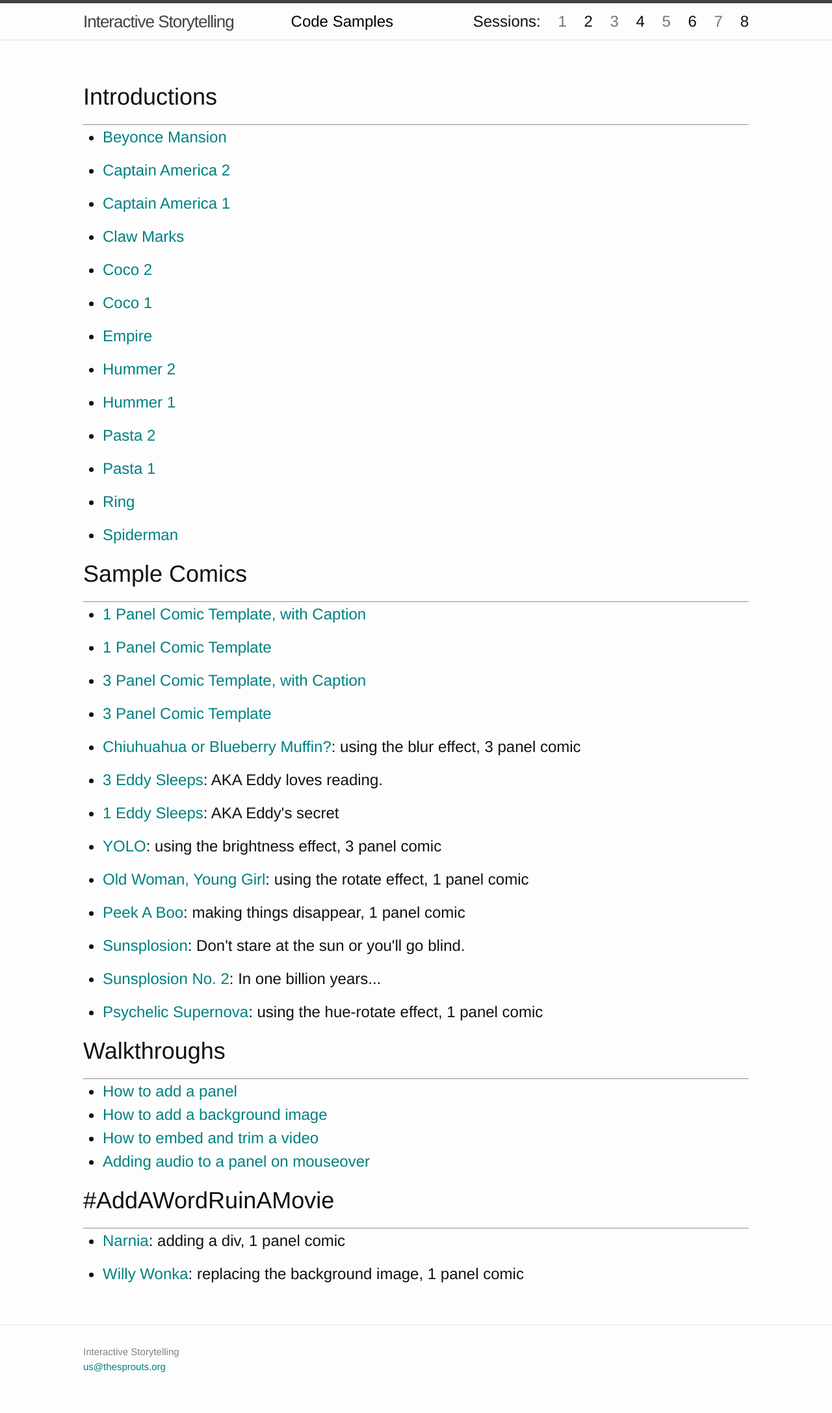
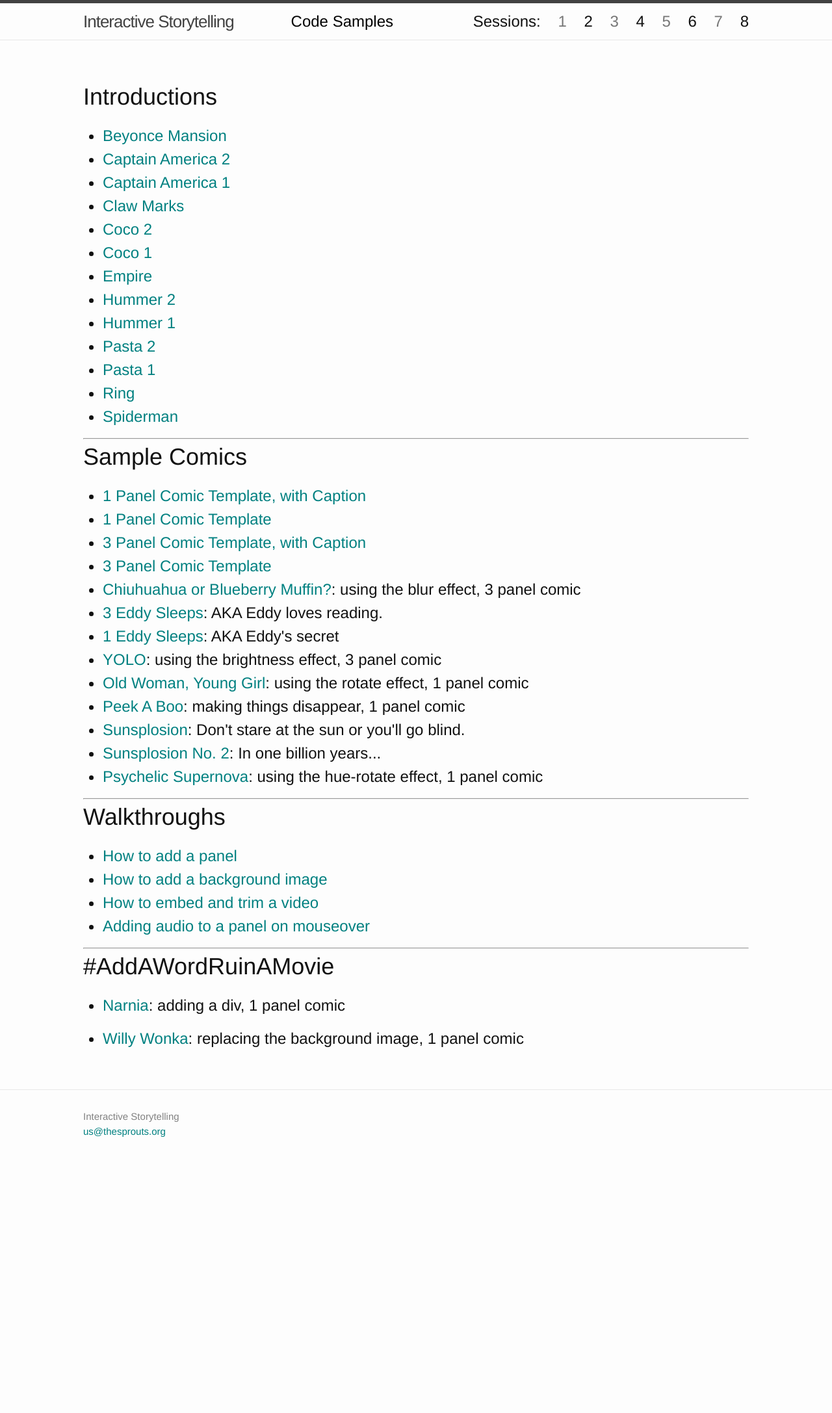
Before and after one commit to thesprouts/hli, a Jekyll site: the page built from code.html, in a window 1280 px wide. Shown: the whole page at 65% size. Built offline with Jekyll 4.4.1, drawn with Linux system fonts in a browser that asks for light colours; after the commit the page ends 1812 px from its top, so only the background shows below that.

Commit message:
Cleaning up some styling

```diff
--- a/code.html
+++ b/code.html
@@ -3,37 +3,40 @@
 title:
 permalink: /code/
 ---
-<h1 id="intros">Introductions</h1><hr>
+<h1 id="intros">Introductions</h1>
+<ul>
 {% for script in site.code %}
 	{% if script.category == 'intros' %}
-	<ul>
 		<li>
 			<a href="{{ script.url | prepend: site.baseurl }}">{{ script.title }}</a>{% if script.subtitle %}: {{ script.subtitle}} {% endif %}
 		</li>
-	</ul>
 	{% endif %}
 {% endfor %}
+</ul>
+<hr>
 
-<h1 id="templates">Sample Comics</h1><hr>
+<h1 id="templates">Sample Comics</h1>
+<ul>
 {% for script in site.code %}
 	{% if script.category == 'templates' %}
-	<ul>
 		<li>
 			<a href="{{ script.url | prepend: site.baseurl }}">{{ script.title }}</a>{% if script.subtitle %}: {{ script.subtitle}} {% endif %}
 		</li>
-	</ul>
 	{% endif %}
 {% endfor %}
+</ul>
+<hr>
 
-<h1 id="walkthroughs">Walkthroughs</h1><hr>
+<h1 id="walkthroughs">Walkthroughs</h1>
 <ul>
 	<li><a href='https://youtu.be/_Flhd6X3M3k'>How to add a panel</a></li>
 	<li><a href='https://youtu.be/a16HUv4SnsU'>How to add a background image</a></li>
 	<li><a href='https://youtu.be/kH32Mpv1Kds'>How to embed and trim a video</a></li>
 	<li><a href='https://youtu.be/0uS8BnMekYg'>Adding audio to a panel on mouseover</a></li>
 </ul>
+<hr>
 
-<h1 id="movies">#AddAWordRuinAMovie</h1><hr>
+<h1 id="movies">#AddAWordRuinAMovie</h1>
 {% for script in site.code %}
 	{% if script.category == 'movies' %}
 	<ul>
```
